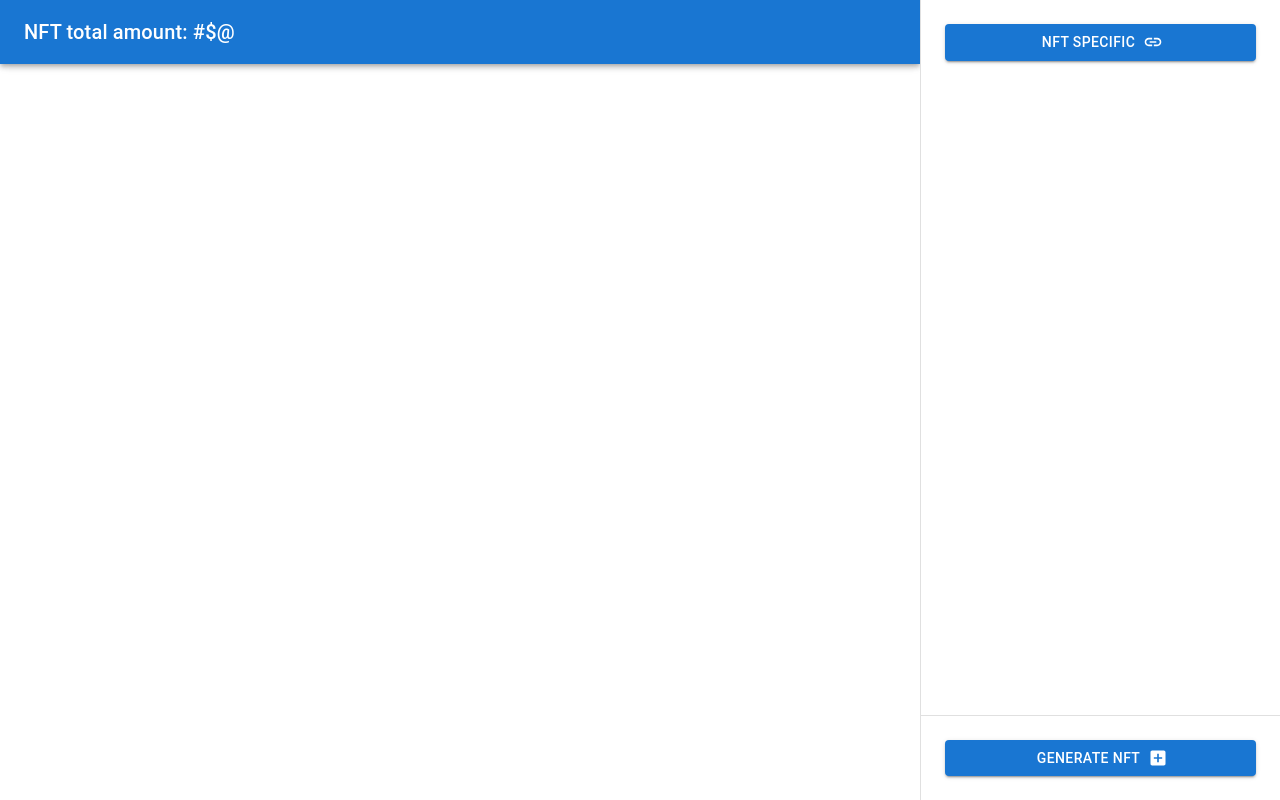
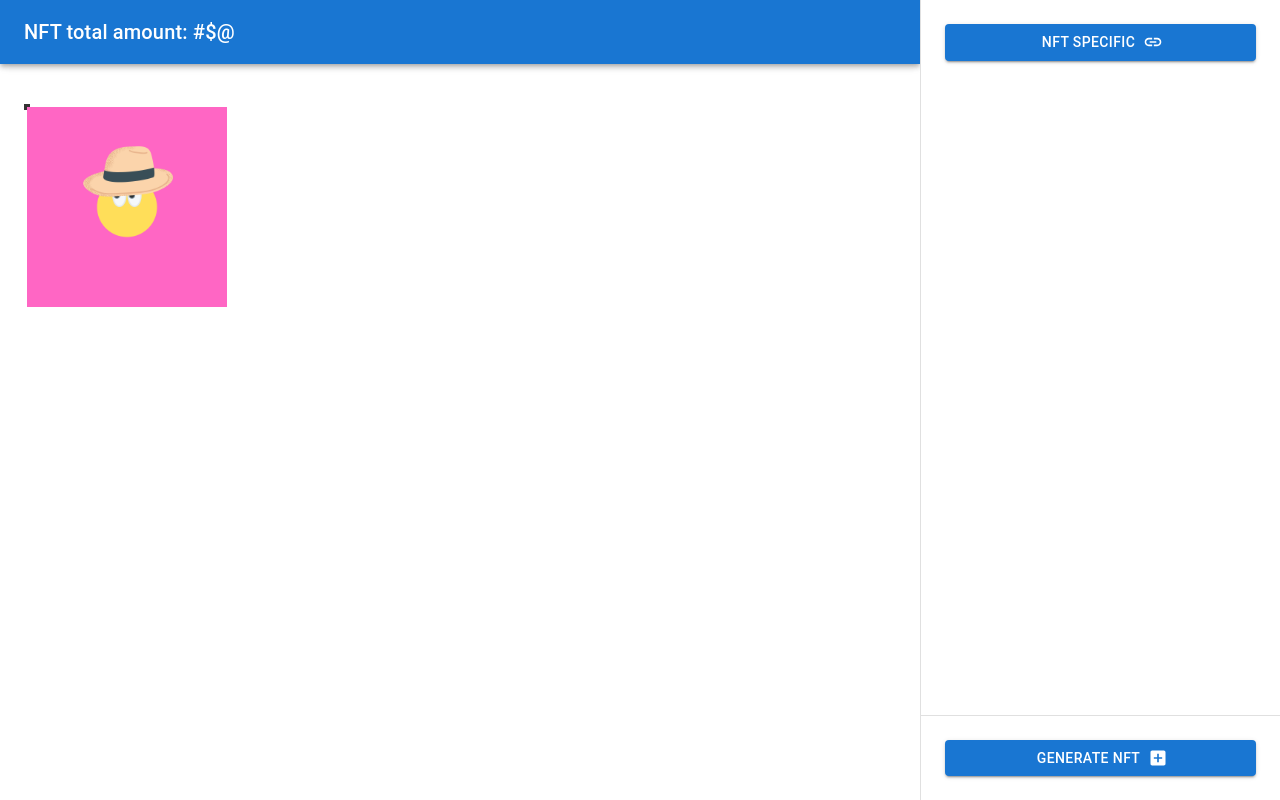
Before and after one commit to boblp/nft-monks, a React (Create React App) app: page / in a window 1280 px wide. Both pictures are taken after a click on the button "GENERATE NFT". Built offline with nearby package versions, Linux system fonts and the light colour scheme.

Commit message:
crear nfts con imagenes

```diff
--- a/src/App.js
+++ b/src/App.js
@@ -1,9 +1,8 @@
-import AdminPanel from './pages/adminPanel';
-import NftSpecifics from './pages/ntfSpecifics';
+import AdminPanel from './pages/AdminPanel';
+import NftSpecifics from './pages/NftSpecifics';
 import React from 'react';
 import {Route, BrowserRouter as Router, Routes, Link} from 'react-router-dom';
 import './scss/App.scss';
-// import { ReactSVG } from 'react-svg';
 
 function App() {
   return (
--- /dev/null
+++ b/src/components/Nft.jsx
@@ -0,0 +1,12 @@
+import '../scss/nftImages.scss';
+
+export default function Nft({ nftObject }) {
+  return (
+    <div class="nft-box">
+      <img class="nft-img" src={require(`../images/test_images/backgrounds/${nftObject.backgrounds}.png`)} alt="not found" />
+      <img class="nft-img" src={require(`../images/test_images/bodies/${nftObject.bodies}.png`)} alt="not found" />
+      <img class="nft-img" src={require(`../images/test_images/faces/${nftObject.faces}.png`)} alt="not found" />
+      <img class="nft-img" src={require(`../images/test_images/hats/${nftObject.hats}.png`)} alt="not found" />
+    </div>
+  );
+};
--- a/src/generator/generator.js
+++ b/src/generator/generator.js
@@ -26,7 +26,6 @@ const getResultPercentages = (dataset) => {
   const totalItems = dataset.length
   const uniqueItems = [...new Set(dataset)]
   uniqueItems.forEach(currentData => {
-    obj = {};
     const numItems = dataset.filter(data => data === currentData);
     response.push([currentData, `${numItems.length * 100 / totalItems}%`])
   });
@@ -43,19 +42,24 @@ const generate = (times, attr) => {
   return getResultPercentages(response);
 }
 
-const generateNFT = (amount) => {
+export const generateNFT = (amount) => {
   let nft = {};
   const response = [];
 
+  const background = generate(1, 'backgrounds');
+  const body = generate(1, 'bodies');
+  const face = generate(1, 'faces');
+  const hat = generate(1, 'hats');
+
   for (var i=0; i<amount; i++) {
     nft = {
-      backgrounds: generate(1, 'backgrounds'),
-      bodies: generate(1, 'bodies'),
-      faces: generate(1, 'faces'),
-      hats: generate(1, 'hats'),
+      backgrounds: background[0][0],
+      bodies: body[0][0],
+      faces: face[0][0],
+      hats: hat[0][0],
     };
 
-    response.push(JSON.stringify(nft))
+    response.push(nft)
   }
 
   return response;
--- a/src/pages/adminPanel.jsx
+++ b/src/pages/adminPanel.jsx
@@ -1,4 +1,4 @@
-import React from 'react';
+import { useState } from 'react';
 import Box from '@mui/material/Box';
 import Button from '@mui/material/Button';
 import Drawer from '@mui/material/Drawer';
@@ -9,10 +9,18 @@ import Typography from '@mui/material/Typography';
 import Divider from '@mui/material/Divider';
 import AddBoxIcon from '@mui/icons-material/AddBox';
 import LinkIcon from '@mui/icons-material/Link';
+import { generateNFT } from '../generator/generator';
+import Nft from '../components/Nft'
 import '../scss/AdminPanel.scss';
 
-export default function adminPanel (props){
+export default function AdminPanel (props){
   const drawerWidth = 360;
+  const [nftPool, setNftPool] = useState([]);
+
+  const generate = () => {
+    const newNft = generateNFT(1);
+    setNftPool([...nftPool, newNft])
+  }
 
   return (
     <Box sx={{ display: 'flex' }}>
@@ -31,8 +39,11 @@ export default function adminPanel (props){
         component="main"
         sx={{ flexGrow: 1, bgcolor: 'background.default', p: 3 }}
       >
-                <Typography paragraph>
-                </Typography>
+        <div id="nft-container">
+          {nftPool.map((nft, i) => {
+            return (<Nft key={i} nftObject={nft[0]} />)
+          })}
+        </div>
       </Box>
       <Drawer
         sx={{
@@ -66,6 +77,9 @@ export default function adminPanel (props){
             variant="contained"
             endIcon={<AddBoxIcon />}
             sx={{ width: 1 }}
+            onClick={() => {
+              generate();
+            }}
           >
             Generate NFT
           </Button>
--- a/src/scss/AdminPanel.scss
+++ b/src/scss/AdminPanel.scss
@@ -1,3 +1,7 @@
+#nft-container {
+  display: flex;
+}
+
 .nft-generate-forms {
-    height: 90vh;
+  height: 90vh;
 }
--- /dev/null
+++ b/src/scss/nftImages.scss
@@ -0,0 +1,12 @@
+.nft-box {
+  border: 3px solid #333;
+}
+
+// talves hay que quitar el position absolute
+.nft-img {
+  width: 200px;
+  position: absolute;
+  top: 200;
+  left: 200;
+  z-index: 1;
+}
```
Also changed, not shown: src/pages/NftSpecifics.jsx (renamed from src/pages/ntfSpecifics.jsx), 1 other file (tests, documents, lock files or other folders). Lines whose indentation alone changed are shown as unchanged.
